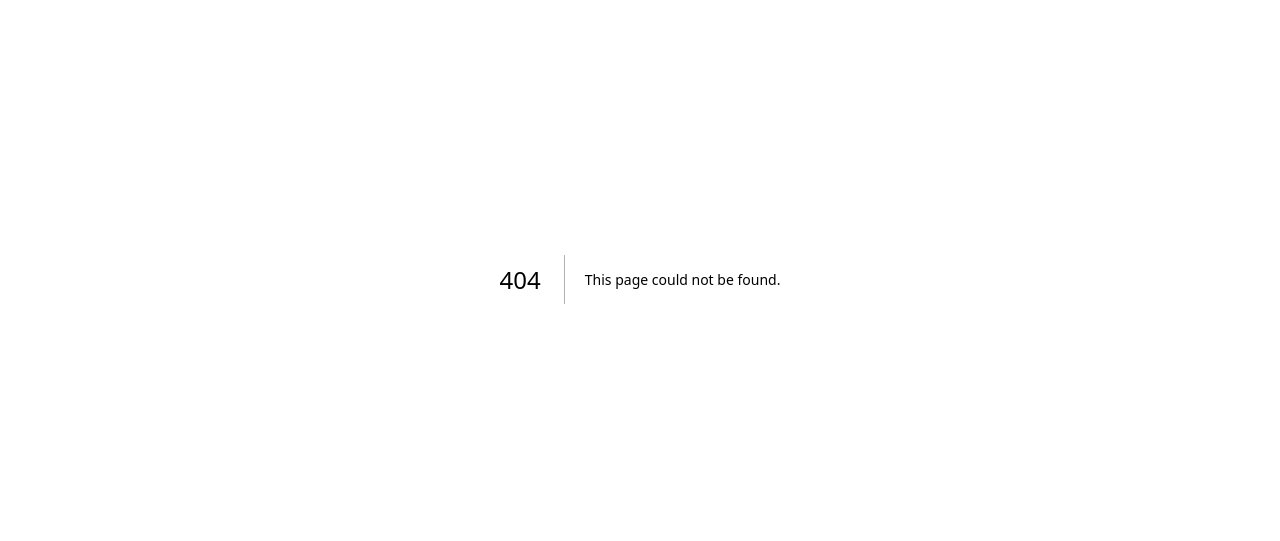
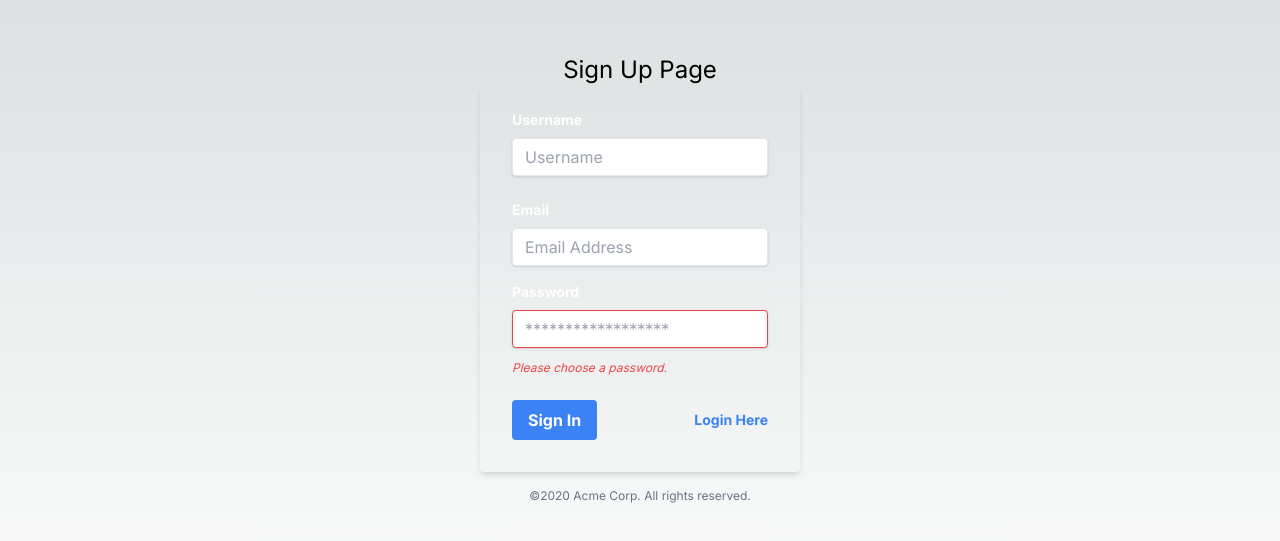
Before and after one commit to prajwal-tomar/next-auth, a Next.js app: page /signup in a window 1280 px wide. Before the commit this address had no page. Shown: the part 121-662 px from the top of the page. Built offline with nearby package versions, Linux system fonts and the light colour scheme.

Commit message:
App Structure Initialization

```diff
--- a/package.json
+++ b/package.json
@@ -13,8 +13,12 @@
     "@types/react": "18.2.20",
     "@types/react-dom": "18.2.7",
     "autoprefixer": "10.4.14",
+    "axios": "^1.4.0",
+    "bcryptjs": "^2.4.3",
     "eslint": "8.46.0",
     "eslint-config-next": "13.4.13",
+    "jsonwebtoken": "^9.0.1",
+    "mongoose": "^7.4.2",
     "next": "13.4.13",
     "postcss": "8.4.27",
     "react": "18.2.0",
--- /dev/null
+++ b/src/app/login/page.tsx
@@ -0,0 +1,11 @@
+import React from 'react'
+
+const page = () => {
+  return (
+    <div>
+      <h1 className='text-center text-2xl'>Login Page Hello World</h1>
+    </div>
+  )
+}
+
+export default page
--- /dev/null
+++ b/src/app/profile/[id]/page.tsx
@@ -0,0 +1,10 @@
+export default function UserProfile({ params }: any) {
+  return (
+    <div className="flex flex-col items-center justify-center min-h-screen">
+      <h1>This is the User Profile Page</h1> <br />
+      <h1>
+        Welcome, <span className="bg-orange-500 rounded font-bold text-black p-2 ">{params.id}</span>{" "}
+      </h1>
+    </div>
+  );
+}
--- /dev/null
+++ b/src/app/profile/page.tsx
@@ -0,0 +1,8 @@
+export default function ProfilePage() {
+  return (
+    <div className="flex flex-col items-center justify-center min-h-screen">
+      <h1>This is the Profile Page</h1> <br />
+      <h1>Welcome User.</h1>
+    </div>
+  );
+}
--- /dev/null
+++ b/src/app/signup/page.tsx
@@ -0,0 +1,102 @@
+"use client";
+import Link from "next/link";
+import React, { useState } from "react";
+import { useRouter } from "next/navigation";
+import axios from "axios";
+
+export default function SignUpPage() {
+  const [user, setUser] = useState({
+    email: "",
+    password: "",
+    username: "",
+  });
+
+  const onSignUp = async () => {
+    console.log("Signing up...");
+  };
+
+  return (
+    <div className="flex flex-col items-center justify-center min-h-screen py-2">
+      <div className="w-full max-w-xs">
+        <h1 className="text-center text-2xl">Sign Up Page</h1>
+        <form className="shadow-md rounded px-8 pt-6 pb-8 mb-4">
+          <div className="mb-4">
+            <label
+              className="block text-white text-sm font-bold mb-2"
+              htmlFor="username"
+            >
+              Username
+            </label>
+            <div className="mb-6">
+              <input
+                className="shadow appearance-none border rounded w-full py-2 px-3 text-white leading-tight focus:outline-none focus:shadow-outline"
+                id="username"
+                type="text"
+                value={user.username}
+                onChange={(event) =>
+                  setUser({ ...user, username: event.target.value })
+                }
+                placeholder="Username"
+              />
+            </div>
+            <label
+              className="block text-white text-sm font-bold mb-2"
+              htmlFor="username"
+            >
+              Email
+            </label>
+            <input
+              className="shadow appearance-none border rounded w-full py-2 px-3 text-white leading-tight focus:outline-none focus:shadow-outline"
+              id="username"
+              type="text"
+              value={user.email}
+              onChange={(event) =>
+                setUser({ ...user, email: event.target.value })
+              }
+              placeholder="Email Address"
+            />
+          </div>
+          <div className="mb-6">
+            <label
+              className="block text-white text-sm font-bold mb-2"
+              htmlFor="password"
+            >
+              Password
+            </label>
+            <input
+              className="shadow appearance-none border border-red-500 rounded w-full py-2 px-3 text-gray-700 mb-3 leading-tight focus:outline-none focus:shadow-outline"
+              id="password"
+              type="password"
+              value={user.password}
+              onChange={(event) => {
+                setUser({ ...user, password: event.target.value });
+              }}
+              placeholder="******************"
+            />
+            <p className="text-red-500 text-xs italic">
+              Please choose a password.
+            </p>
+          </div>
+          <div className="flex items-center justify-between">
+            <button
+              className="bg-blue-500 hover:bg-blue-700 text-white font-bold py-2 px-4 rounded focus:outline-none focus:shadow-outline"
+              type="button"
+              onClick={onSignUp}
+            >
+              Sign In
+            </button>
+            <a
+              className="inline-block align-baseline font-bold text-sm text-blue-500 hover:text-blue-800"
+              href="/login"
+            >
+              Login Here
+            </a>
+          </div>
+        </form>
+        <p className="text-center text-gray-500 text-xs">
+          &copy;2020 Acme Corp. All rights reserved.
+        </p>
+      </div>
+    </div>
+  );
+}
```
Also changed, not shown: src/dbConfig/dbConfig.ts (added, +22 -0 lines), src/app/api/users/login/route.ts (added), src/app/api/users/signup/route.ts (added), 2 other files (tests, documents, lock files or other folders).
